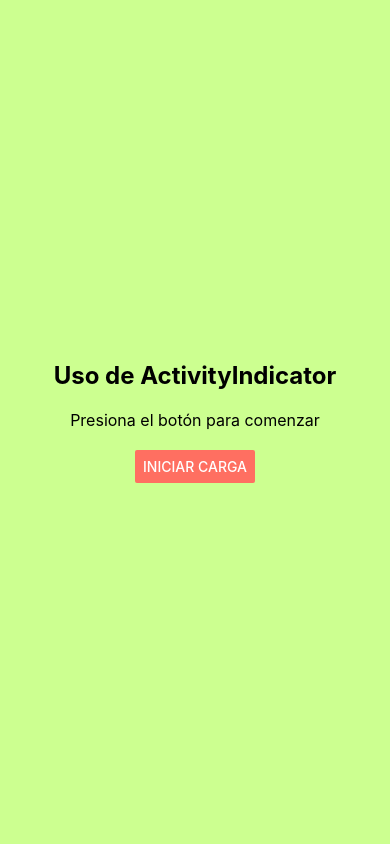
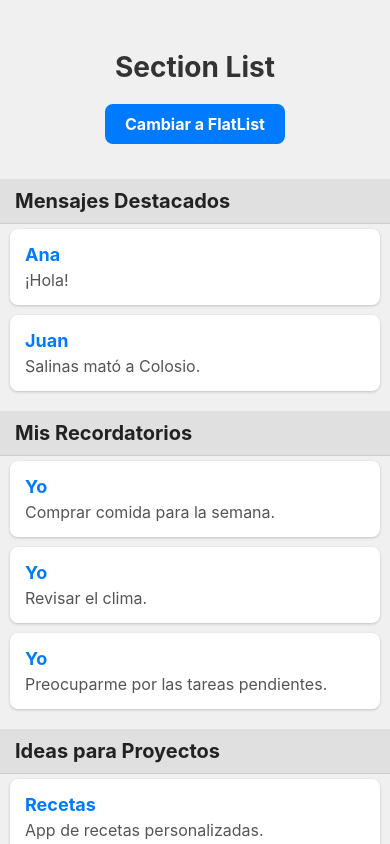
Before and after one commit to Arriaga2/PM192, a React Native app in the folder my-blank/: screen / in a window 390 px wide. Built offline with nearby package versions, Linux system fonts and the light colour scheme.

Commit message:
Practica 14

```diff
--- a/my-blank/App.js
+++ b/my-blank/App.js
@@ -1,60 +1,170 @@
-// Zona de importaciones
-import { StatusBar } from 'expo-status-bar';
 import React, { useState } from 'react';
-import { StyleSheet, Text, View, Button, ActivityIndicator } from 'react-native';
+import { StyleSheet, Text, View, SectionList, FlatList, StatusBar, TouchableOpacity } from 'react-native';
 
-// Zona de componentes hijo con props
-const IndicadorCarga = ({ color, size }) => {
-  return <ActivityIndicator style={styles.indicador} color={color} size={size} />;
-};
+export default function App() {
+  // Estado para controlar qué tipo de lista mostrar (SectionList o FlatList)
+  const [showFlatList, setShowFlatList] = useState(false);
 
-// Zona de componente principal
-export default function App() {
-  const [cargando, setCargando] = useState(false);
+  // Datos para SectionList - organizados en secciones con títulos
+  const [datosSeccionados, setDatosSeccionados] = useState([
+    {
+      title: 'Mensajes Destacados',
+      data: [
+        { id: '1', nombre: 'Ana', mensaje: '¡Hola!' },
+        { id: '2', nombre: 'Juan', mensaje: 'Salinas mató a Colosio.' },
+      ],
+    },
+    {
+      title: 'Mis Recordatorios',
+      data: [
+        { id: '3', nombre: 'Yo', mensaje: 'Comprar comida para la semana.' },
+        { id: '4', nombre: 'Yo', mensaje: 'Revisar el clima.' },
+        { id: '5', nombre: 'Yo', mensaje: 'Preocuparme por las tareas pendientes.' },
+      ],
+    },
+    {
+      title: 'Ideas para Proyectos',
+      data: [
+        { id: '6', nombre: 'Recetas', mensaje: 'App de recetas personalizadas.' },
+        { id: '7', nombre: 'Copia de notion', mensaje: 'Un rastreador de hábitos diario.' },
+      ],
+    },
+  ]);
 
-  // Función de carga
-  const iniciarCarga = () => {
-    setCargando(true);
-    setTimeout(() => {
-      setCargando(false);
-    }, 3000); // simulación de carga
-  };
+  // Datos para FlatList - lista simple sin secciones
+  const [datosFlatList, setDatosFlatList] = useState([
+    { id: '1', nombre: 'María', mensaje: 'Buenos días a todos' },
+    { id: '2', nombre: 'Pedro', mensaje: 'Recordar la junta de mañana' },
+    { id: '3', nombre: 'Luis', mensaje: 'Enviar el reporte semanal' },
+    { id: '4', nombre: 'Carmen', mensaje: 'Revisar las tareas pendientes' },
+    { id: '5', nombre: 'Roberto', mensaje: 'Actualizar la documentación' },
+    { id: '6', nombre: 'Sofia', mensaje: 'Preparar presentación' },
+  ]);
+
+  // Función para renderizar cada item individual
+  const renderItem = ({ item }) => (
+    <View style={styles.itemCard}>
+      <Text style={styles.itemNombre}>{item.nombre}</Text>
+      <Text style={styles.itemMensaje}>{item.mensaje}</Text>
+    </View>
+  );
 
   return (
     <View style={styles.container}>
-      <Text style={styles.textoPrincipal}>Uso de ActivityIndicator</Text>
+      {/* Barra de estado del dispositivo */}
+      <StatusBar barStyle="dark-content" />
 
-      {cargando ? (
-        <IndicadorCarga color="deepskyblue" size="large" />
+      {/* Título dinámico que cambia según el tipo de lista */}
+      <Text style={styles.titulo}>{showFlatList ? 'Flat List' : 'Section List'}</Text>
+
+      {/* Botón para alternar entre SectionList y FlatList */}
+      <TouchableOpacity
+        style={styles.switchButton}
+        onPress={() => setShowFlatList(!showFlatList)}
+      >
+        <Text style={styles.switchButtonText}>
+          Cambiar a {showFlatList ? 'SectionList' : 'FlatList'}
+        </Text>
+      </TouchableOpacity>
+
+      {/* Renderizado condicional: muestra FlatList o SectionList según el estado */}
+      {showFlatList ? (
+        <FlatList
+          data={datosFlatList}                    // Datos a mostrar
+          keyExtractor={(item) => item.id}        // keyExtractor: Función que extrae una key única de cada item para optimizar el renderizado. React Native usa estas keys para identificar qué elementos cambiaron, se agregaron o eliminaron
+          renderItem={renderItem}                 // Función para renderizar cada item
+          style={styles.list}                     // Estilos del contenedor
+          contentContainerStyle={styles.listContent} // Estilos del contenido interno
+        />
       ) : (
-        <Text style={styles.textoSecundario}>Presiona el botón para comenzar</Text>
+        // SectionList: lista organizada en secciones con headers
+        <SectionList
+          sections={datosSeccionados}             // Datos organizados por secciones
+          keyExtractor={(item, index) => item.id + index} // Key única por item
+          renderItem={renderItem}                 // Función para renderizar cada item
+          renderSectionHeader={({ section: { title } }) => ( // Renderiza el header de cada sección
+            <Text style={styles.sectionHeader}>{title}</Text>
+          )}
+          style={styles.list}                     // Estilos del contenedor
+          contentContainerStyle={styles.listContent} // Estilos del contenido interno
+        />
       )}
-
-      <Button title="Iniciar Carga" onPress={iniciarCarga} color="#ff6f61" />
-      <StatusBar style="auto" />
     </View>
   );
 }
 
-// Zona de estilos
 const styles = StyleSheet.create({
+  // Contenedor principal de la aplicación
   container: {
     flex: 1,
-    backgroundColor: '#ccff90',
+    backgroundColor: '#f0f0f0',
+    paddingTop: 50,
     alignItems: 'center',
-    justifyContent: 'center',
-    padding: 20,
   },
-  textoPrincipal: {
-    fontSize: 24,
+  // Estilo del título principal
+  titulo: {
+    fontSize: 28,
     fontWeight: 'bold',
     marginBottom: 20,
+    color: '#333',
   },
-  textoSecundario: {
-    fontSize: 16,
+  // Estilo del botón para cambiar entre listas
+  switchButton: {
+    backgroundColor: '#007bff',
+    paddingHorizontal: 20,
+    paddingVertical: 10,
+    borderRadius: 8,
     marginBottom: 20,
   },
-  indicador: {
-    marginBottom: 20,
+  // Texto del botón de cambio
+  switchButtonText: {
+    color: '#fff',
+    fontSize: 16,
+    fontWeight: 'bold',
+  },
+  // Estilo base para ambas listas
+  list: {
+    width: '100%',
+  },
+  // Estilo del contenido interno de las listas
+  listContent: {
+    paddingBottom: 20,
+  },
+  // Estilo de los headers de sección (SectionList)
+  sectionHeader: {
+    fontSize: 20,
+    fontWeight: 'bold',
+    backgroundColor: '#e0e0e0',
+    paddingVertical: 10,
+    paddingHorizontal: 15,
+    borderBottomWidth: 1,
+    borderBottomColor: '#ccc',
+    marginTop: 15,
+    color: '#222',
+  },
+  // Estilo de cada tarjeta
+  itemCard: {
+    backgroundColor: '#fff',
+    borderRadius: 8,
+    padding: 15,
+    marginVertical: 5,
+    marginHorizontal: 10,
+    shadowColor: '#000',
+    shadowOffset: { width: 0, height: 1 },
+    shadowOpacity: 0.2,
+    shadowRadius: 3,
+    elevation: 3,
+  },
+  // Estilo del nombre en cada item
+  itemNombre: {
+    fontSize: 18,
+    fontWeight: 'bold',
+    color: '#007bff',
+    marginBottom: 5,
+  },
+  // Estilo del mensaje en cada item
+  itemMensaje: {
+    fontSize: 16,
+    color: '#555',
   },
 });
```
